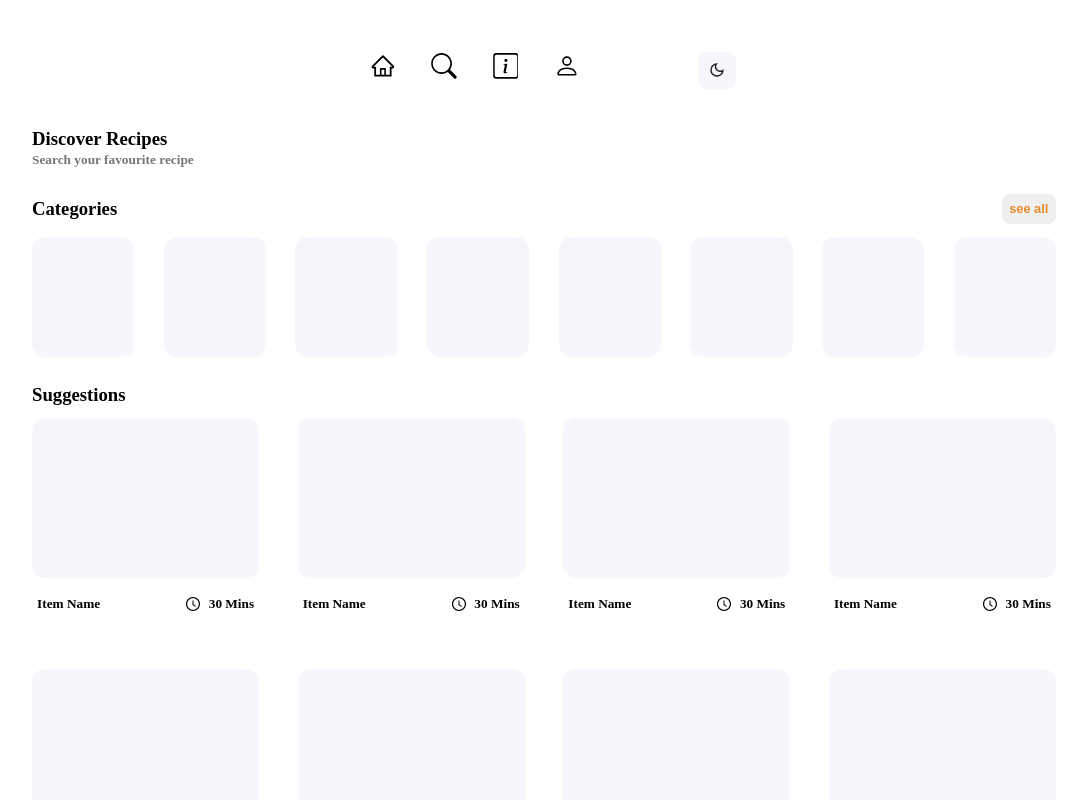
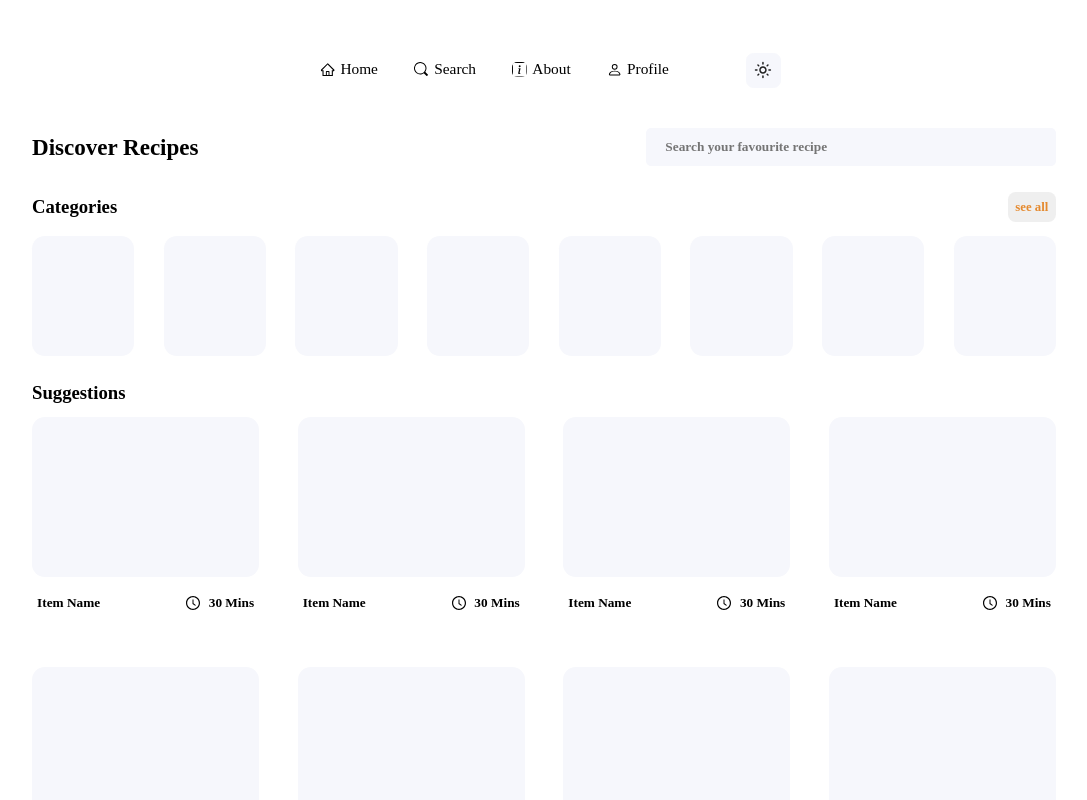
Before and after one commit to hassanShakur/resipis, a React (Create React App) app: page /search in a window 1280 px wide. Shown: the top 800 px of the page, without its empty margins (96-1183 px from the left). Built offline with nearby package versions, Linux system fonts and the light colour scheme.

Commit message:
Header third design

```diff
--- a/src/components/Search/SearchInput.js
+++ b/src/components/Search/SearchInput.js
@@ -2,7 +2,7 @@ import React from 'react';
 
 const SearchInput = () => {
   return (
-    <header>
+    <div className='search-input'>
       <h3>Discover Recipes</h3>
       <form>
         <input
@@ -10,7 +10,7 @@ const SearchInput = () => {
           placeholder='Search your favourite recipe'
         />
       </form>
-    </header>
+    </div>
   );
 };
 
--- a/src/components/UI/MenuIcons.js
+++ b/src/components/UI/MenuIcons.js
@@ -7,17 +7,21 @@ import { BsInfoSquare, BsPerson, BsSearch } from 'react-icons/bs';
 const MenuIcons = () => {
   return (
     <section className='menu-icons'>
-      <NavLink to='/' title='Home'>
+      <NavLink to='/' title='Home' className='icon-link'>
         <AiOutlineHome className='icon' />
+        <span>home</span>
       </NavLink>
-      <NavLink to='/search' title='Search'>
+      <NavLink to='/search' title='Search' className='icon-link'>
         <BsSearch className='icon' />
+        <span>search</span>
       </NavLink>
-      <NavLink to='/about' title='About'>
+      <NavLink to='/about' title='About' className='icon-link'>
         <BsInfoSquare className='icon' />
+        <span>about</span>
       </NavLink>
-      <NavLink to='/profile' title='Profile'>
+      <NavLink to='/profile' title='Profile' className='icon-link'>
         <BsPerson className='icon' />
+        <span>profile</span>
       </NavLink>
     </section>
   );
--- a/src/styles/general/_header.scss
+++ b/src/styles/general/_header.scss
@@ -1,22 +1,30 @@
 .search-header {
   @include flex(row, space-between, center);
-  width: 30vw;
+  // width: 30vw;
   margin: 3vmax auto 0 auto;
   height: 8vh;
   overflow: hidden;
+  gap: 5vmax;
 
   .menu-icons {
     @include flex(row, space-between, center);
     height: fit-content;
     width: 60%;
 
-    .icon {
-      padding: 0.4vmax;
-      font-size: 2.8vmax;
+    .icon-link {
+      gap: 0.4vmax;
 
       &:hover {
-        transform: translateY(5px);
+        transform: translateY(3px);
         background-color: var(--section-back);
+      }
+
+      span {
+        font-size: 1.2vmax;
+      }
+
+      .icon {
+        font-size: 1.2vmax;
       }
     }
   }
--- a/src/styles/general/_menu-icons.scss
+++ b/src/styles/general/_menu-icons.scss
@@ -1,13 +1,28 @@
 .menu-icons {
-  font-size: 2vmax;
+  font-size: 1.8vmax;
   width: fit-content;
+  // @include flex(row, space-between, center);
+  // gap: 1vmax;
+  gap: 0.8vmax;
 
-  .icon {
-    border-radius: 0.4vmax;
+  .icon-link {
+    @include flex(row, space-between, center);
+    gap: 1vmax;
+    border-radius: 0.6vmax;
 
     &:hover {
       transform: translateX(5px);
       cursor: pointer;
     }
+
+    span {
+      font-size: 1.2vmax;
+      text-transform: capitalize;
+    }
+
+    .icon {
+      border-radius: 0.4vmax;
+      transition-delay: 1.2s;
+    }
   }
 }
--- a/src/styles/general/_themer.scss
+++ b/src/styles/general/_themer.scss
@@ -5,23 +5,25 @@
   border-radius: 0.6vmax;
   @include flex(row, space-around, center);
   position: relative;
-  border: 2px solid var(--section-back);
+  border: 1px solid var(--section-back);
   background-color: var(--section-back);
 
-  .dark-icon {
+  .light-icon {
     color: #212121;
   }
 
-  .light-icon {
+  .dark-icon {
     color: #fff;
   }
 
   &:hover {
     background-color: unset;
+    border-color: var(--text);
+    transform: translateY(3px);
   }
 }
 
-.theme-light .light-icon,
-.theme-dark .dark-icon {
+.theme-light .dark-icon,
+.theme-dark .light-icon {
   display: none;
 }
--- a/src/styles/home/_hero.scss
+++ b/src/styles/home/_hero.scss
@@ -20,15 +20,14 @@
     }
 
     .hero-icons {
-      @include flex(row, space-between, flex-start);
-      margin-top: 3vmax;
+      // @include flex(row, space-between, flex-start);
+      margin-top: 2.5vmax;
 
       .menu-icons {
         @include flex(column, space-between, flex-start);
-        height: fit-content;
+        // height: fit-content;
+
       }
-
-
     }
   }
   #stake-fork-img {
--- a/src/styles/master.scss
+++ b/src/styles/master.scss
@@ -62,38 +62,38 @@ a:hover {
   // border-bottom-color: $primary-orange;
 }
 
-// button {
-//   outline: none;
+button {
+  outline: none;
 //   background-color: transparent;
-//   text-transform: capitalize;
+  text-transform: capitalize;
 //   font-size: small;
 //   font-weight: 600;
 //   border: 1.6px solid $primary-orange;
 //   color: $primary-orange;
 //   padding: 1vmin;
 //   border-radius: 2vmax;
-//   font-family: inherit;
+  font-family: inherit;
 
-//   &:hover {
-//     cursor: pointer;
+  &:hover {
+    cursor: pointer;
 //     background-color: $light-orange;
 //     // transform: scale(1.01);
-//   }
-// }
+  }
+}
 
 input {
-  border: none;
-  // background-color: $light-orange;
+  border: 1px solid transparent;
   outline: none;
-  // text-transform: capitalize;
-  // color: $primary-orange;
+  background-color: var(--section-back);
+  color: var(--text);
   font-family: inherit;
   font-weight: 600;
-  border-radius: 0.6vmax;
+  border-radius: 0.4vmax;
 
-  //   &:focus {
-  //     outline: 1px solid $primary-orange;
-  //   }
+  &:focus {
+    border-color: var(--text);
+    background-color: transparent;
+  }
 }
 
 .see-all {
--- /dev/null
+++ b/src/styles/search/_search-input.scss
@@ -0,0 +1,18 @@
+.search-input {
+  @include flex(row, space-between, center);
+
+  h3 {
+    font-size: 1.8vmax;
+  }
+
+  form {
+    width: 40%;
+    height: 100%;
+
+    input {
+      padding: 0.8vmax 1.4vmax;
+      width: 100%;
+      height: 100%;
+    }
+  }
+}
--- a/src/styles/search/_search.scss
+++ b/src/styles/search/_search.scss
@@ -1,2 +1,3 @@
 @import './categories-preview';
 @import './suggestions';
+@import './search-input';
```
